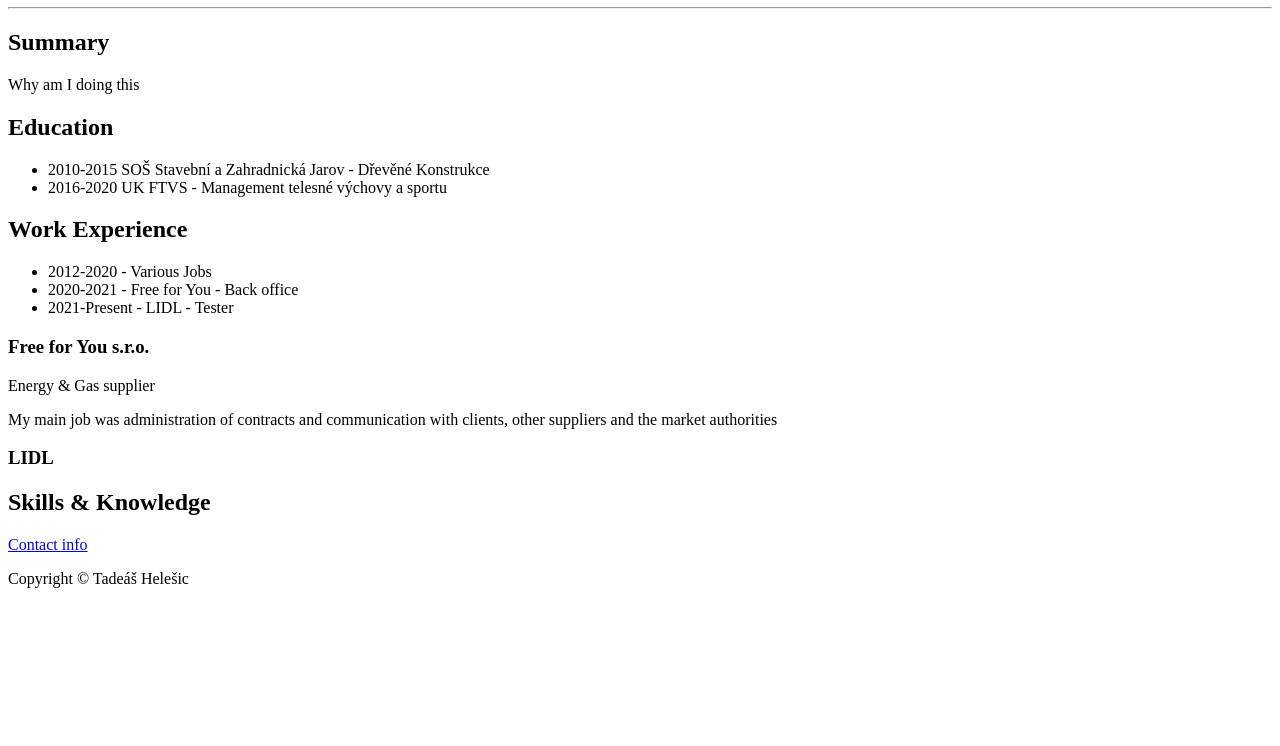
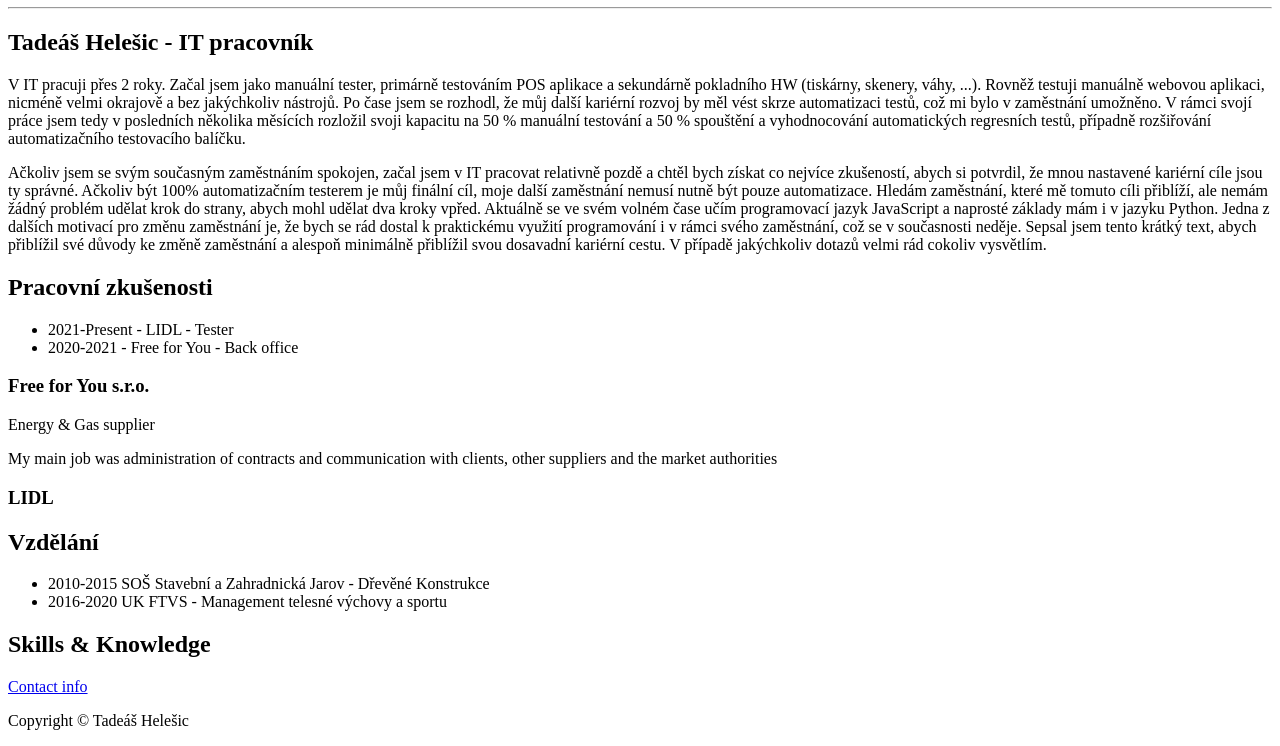
Before and after one commit to TeddyTheKing/my_resume, a plain HTML site: page index.html in a window 1280 px wide. Shown: the part 73-819 px from the top of the page. Drawn offline with Linux system fonts and the light colour scheme.

Commit message:
Add files via upload

```diff
--- /dev/null
+++ b/css/style.css
@@ -0,0 +1,9 @@
+body {
+    background-color: white;
+}
+footer {
+    text-align: center;
+}
+#me {
+    width: 150px;
+}
--- a/index.html
+++ b/index.html
@@ -7,26 +7,44 @@
     <link rel="stylesheet" href="./style.css">
 </head>
 <body>
-    <h1>Job Resume</h1>
+    <h1>Curriculum vitae</h1>
     <hr />
     <div id="summary">
-        <h2>Summary</h2>
+        <h2>Tadeáš Helešic - IT pracovník</h2>
 
-        <p>Why am I doing this</p>
+        <p>V IT pracuji přes 2 roky. Začal jsem jako manuální tester,
+        primárně testováním POS aplikace a sekundárně pokladního HW (tiskárny, skenery, váhy, ...).
+        Rovněž testuji manuálně webovou aplikaci, nicméně velmi okrajově a bez jakýchkoliv nástrojů.
+        Po čase jsem se rozhodl, že můj další kariérní rozvoj by měl vést skrze automatizaci testů,
+        což mi bylo v zaměstnání umožněno. V rámci svojí práce jsem tedy v posledních několika
+        měsících rozložil svoji kapacitu na 50 % manuální testování a 50 % spouštění
+        a vyhodnocování automatických regresních testů,
+        případně rozšiřování automatizačního testovacího balíčku.
+        </p>
+        <p>Ačkoliv jsem se svým současným zaměstnáním spokojen,
+        začal jsem v IT pracovat relativně pozdě a chtěl bych získat co nejvíce zkušeností,
+        abych si potvrdil, že mnou nastavené kariérní cíle jsou ty správné.
+        Ačkoliv být 100% automatizačním testerem je můj finální cíl,
+        moje další zaměstnání nemusí nutně být pouze automatizace.
+        Hledám zaměstnání, které mě tomuto cíli přiblíží,
+        ale nemám žádný problém udělat krok do strany,
+        abych mohl udělat dva kroky vpřed.
+        Aktuálně se ve svém volném čase učím programovací jazyk JavaScript
+        a naprosté základy mám i v jazyku Python.
+        Jedna z dalších motivací pro změnu zaměstnání je,
+        že bych se rád dostal k praktickému využití programování i v rámci svého zaměstnání,
+        což se v současnosti neděje. Sepsal jsem tento krátký text,
+        abych přiblížil své důvody ke změně zaměstnání
+        a alespoň minimálně přiblížil svou dosavadní kariérní cestu.
+        V případě jakýchkoliv dotazů velmi rád cokoliv vysvětlím.
+        </p>
     </div>
-    <div id="education">
-        <h2>Education</h2>
+
+    <div id="work-experience">
+        <h2>Pracovní zkušenosti</h2>
         <ul>
-            <li>2010-2015 SOŠ Stavební a Zahradnická Jarov - Dřevěné Konstrukce</li>
-            <li>2016-2020 UK FTVS - Management telesné výchovy a sportu</li>
-        </ul>
-    </div>
-    <div id="work-experience">
-        <h2>Work Experience</h2>
-        <ul>
-            <li>2012-2020 - Various Jobs</li>
+            <li>2021-Present - LIDL - Tester</li>
             <li>2020-2021 - Free for You - Back office</li>
-            <li>2021-Present - LIDL - Tester</li>
         </ul>
         <div class="ffy">
             <h3>Free for You s.r.o.</h3>
@@ -39,6 +57,15 @@
             <h3>LIDL</h3>
         </div>
     </div>
+
+    <div id="education">
+        <h2>Vzdělání</h2>
+        <ul>
+            <li>2010-2015 SOŠ Stavební a Zahradnická Jarov - Dřevěné Konstrukce</li>
+            <li>2016-2020 UK FTVS - Management telesné výchovy a sportu</li>
+        </ul>
+    </div>
+
     <div id="skills">
         <h2>Skills & Knowledge</h2>
     </div>
```
Also changed, not shown: img/profile_photo.jpg (added).
